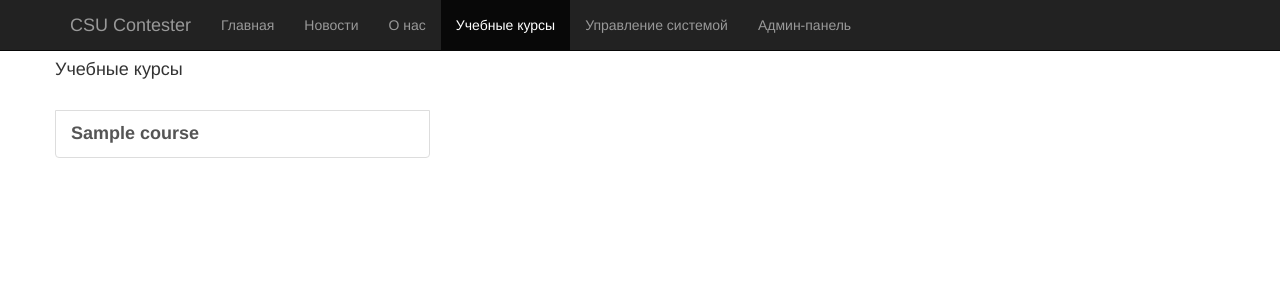
After one commit to Raftor74/ejudge-web-app, a Django app: page /courses/ in a window 1280 px wide. The commit adds this page. Shown: the top 300 px of the page. Run offline with Django 3.2, Linux system fonts and the light colour scheme; a user stored in the database is signed in; tables that the repository leaves empty hold one stand-in row (values such as "Sample post"); some libraries are stand-ins or nearby versions.

Commit message:
Add courses

```diff
--- a/blog/admin.py
+++ b/blog/admin.py
@@ -1,6 +1,8 @@
 from django.contrib import admin
 
 # Register your models here.
-from blog.models import News
+from blog.models import News, Course, Lesson
 
 admin.site.register(News)
+admin.site.register(Course)
+admin.site.register(Lesson)
--- a/blog/models.py
+++ b/blog/models.py
@@ -4,9 +4,40 @@ from django.db import models
 
 
 class News (models.Model):
-    title = models.CharField(max_length=200)
-    text = models.TextField()
-    time = models.DateTimeField()
+	title = models.CharField(max_length=200)
+	text = models.TextField()
+	time = models.DateTimeField()
 
-    def __str__(self):
-        return self.title
+	def __str__(self):
+		return self.title
+
+class Course (models.Model):
+	name = models.CharField(max_length=200, db_index=True, verbose_name="Название")
+	slug = models.SlugField(max_length=200, db_index=True, unique=True, verbose_name="URL")
+
+	class Meta:
+		ordering = ['id']
+		verbose_name = 'Курс'
+		verbose_name_plural = 'Курсы'
+
+	def __str__(self):
+		return self.name
+
+class Lesson (models.Model):
+	course = models.ForeignKey(Course, related_name='courses', verbose_name="Курс")
+	name = models.CharField(max_length=200, db_index=True, verbose_name="Название")
+	slug = models.SlugField(max_length=200, db_index=True, verbose_name="URL")
+	text = models.TextField(blank=True, verbose_name="Текст")
+	created = models.DateTimeField(auto_now_add=True)
+	updated = models.DateTimeField(auto_now=True)
+
+	class Meta:
+		ordering = ['id']
+		verbose_name = 'Урок'
+		verbose_name_plural = 'Уроки'
+		index_together = [
+			['id', 'slug']
+		]
+
+	def __str__(self):
+		return self.name
--- a/blog/templates/blog/base.html
+++ b/blog/templates/blog/base.html
@@ -40,6 +40,11 @@
                     <li class="{% if request.resolver_match.url_name == "index" %}active{% endif %}"><a href="{% url 'index' %}">Главная</a></li>
                     <li class="{% if request.resolver_match.url_name == "news" %}active{% endif %}"><a href="{% url 'news' %}">Новости</a></li>
                     <li class="{% if request.resolver_match.url_name == "about" %}active{% endif %}"><a href="{% url 'about' %}">О нас</a></li>
+                    {% if 'user_id' in request.session or user.is_authenticated%}
+                    <li class="{% if request.resolver_match.url_name == "courses_list" %}active{% endif %}">
+                        <a href="{% url 'courses_list' %}">Учебные курсы</a>
+                    </li>
+                    {% endif%}
                     {% if user.is_authenticated %}
                     <li class="{% if request.resolver_match.url_name == "ejudge" %}active{% endif %}">
                         <a href="{% url 'ejudge' %}">Управление системой</a>
--- /dev/null
+++ b/blog/templates/blog/courses_list.html
@@ -0,0 +1,19 @@
+{% extends 'blog/base.html' %}
+
+{% block title %}
+    Учебные курсы
+{% endblock %}
+
+{% block content %}
+<div class="row">
+	<div class="col-md-4 list-group">
+		<h4>Учебные курсы</h4>
+		</br>
+		{% for course in courses %}
+		<a class="list-group-item courses-list" href="{{course.slug}}">{{course.name}}</a>
+		{% empty %}
+		<p>Записей нет</p>
+		{% endfor %}
+	</div>
+</div>
+{% endblock %}
--- a/blog/templates/blog/ejudge.html
+++ b/blog/templates/blog/ejudge.html
@@ -1,7 +1,7 @@
 {% extends 'blog/base.html' %}
 
 {% block title %}
-    Управление системой Ejudge
+    Мой профиль
 {% endblock %}
 
 {% block content %}
--- a/blog/templates/blog/ejudge_login.html
+++ b/blog/templates/blog/ejudge_login.html
@@ -1,7 +1,7 @@
 {% extends 'blog/base.html' %}
 
 {% block title %}
-    Вход в систему Ejudge
+    Вход в систему
 {% endblock %}
 
 {% block content %}
--- a/blog/urls.py
+++ b/blog/urls.py
@@ -26,4 +26,7 @@ urlpatterns = [
     url(r'^ejudgeaction/$', views.ejudgeaction,  name='ejudgeaction'),
     url(r'^test/$', views.test,  name='test'),
     url(r'^contests/$', views.contests,  name='contests'),
+    url(r'^courses/$', views.courses_list,  name='courses_list'),
+    url(r'^courses/(?P<slug>\w+)/$', views.courses_detail,  name='courses_detail'),
+    url(r'^courses/(?P<course>\w+)/lessons/(?P<slug>\w+)/$', views.lesson_detail,  name='lesson_detail')
 ]
--- a/blog/views.py
+++ b/blog/views.py
@@ -1,10 +1,10 @@
-from django.shortcuts import render, redirect
+from django.shortcuts import render, redirect, get_object_or_404
 from django.http import HttpResponse
 from blog.ejudge import EjudgeUser
 from blog.contests import EjudgeContests
 
 # Create your views here.
-from blog.models import News
+from blog.models import News, Course, Lesson
 
 
 def index (request):
@@ -40,6 +40,26 @@ def ejudge(request):
 def test(request):
 
     return render(request, 'blog/test.html')
+
+def courses_list(request):
+    if 'user_id' not in request.session and not request.user.is_authenticated():
+        return redirect('/ejudgelogin/')
+    courses = Course.objects.all()
+    return render(request, 'blog/courses_list.html',{'courses':courses})
+
+def courses_detail(request,slug):
+    if 'user_id' not in request.session and not request.user.is_authenticated():
+        return redirect('/ejudgelogin/')
+    course = get_object_or_404(Course, slug=slug)
+    lessons = Lesson.objects.filter(course=course)
+    return render(request, 'blog/course_detail.html',{'course':course,'lessons':lessons})
+
+def lesson_detail(request,**kwargs):
+    if 'user_id' not in request.session and not request.user.is_authenticated():
+        return redirect('/ejudgelogin/')
+    course = get_object_or_404(Course, slug=kwargs.get('course'))
+    lesson = get_object_or_404(Lesson, course=course, slug=kwargs.get('slug'))
+    return render(request, 'blog/lesson_detail.html',{'course':course,'lesson':lesson})
 
 def contests(request):
     if 'user_id' not in request.session:
--- a/mysite/settings.py
+++ b/mysite/settings.py
@@ -25,7 +25,7 @@ SECRET_KEY = 'a@@g+=u6dby9bz0b(!l_ilvxf32q=7#_)1iwk)el)8qd4dv)q+'
 # SECURITY WARNING: don't run with debug turned on in production!
 DEBUG = True
 
-ALLOWED_HOSTS = ['mydjango.ru']
+ALLOWED_HOSTS = ['192.168.86.40','192.168.86.40:2302','mydjango.ru']
 
 
 # Application definition
@@ -114,7 +114,7 @@ AUTH_PASSWORD_VALIDATORS = [
 
 LANGUAGE_CODE = 'en-us'
 
-TIME_ZONE = 'UTC'
+TIME_ZONE = 'Europe/Moscow'
 
 USE_I18N = True
 
--- a/static/blog/css/starter-template.css
+++ b/static/blog/css/starter-template.css
@@ -42,3 +42,9 @@ body {
 .contest-table td, .contest-table th{
   text-align: center;
 }
+
+.courses-list{
+  text-align: left;
+  font-size: 18px;
+  font-weight: bold;
+}
```
Also changed, not shown: blog/templates/blog/course_detail.html (added, +19 -0 lines), blog/templates/blog/lesson_detail.html (added, +16 -0 lines), blog/migrations/0003_auto_20170606_0031.py (added), 1 other file.
